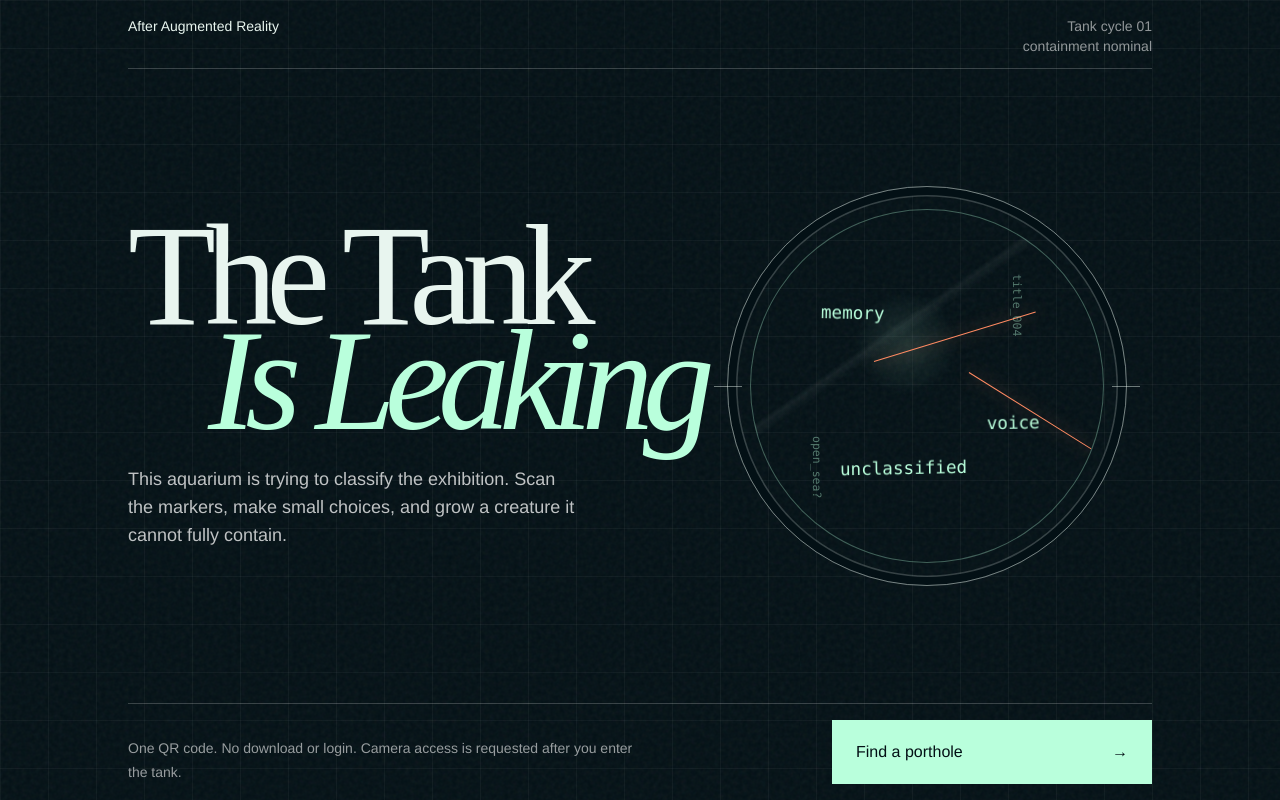
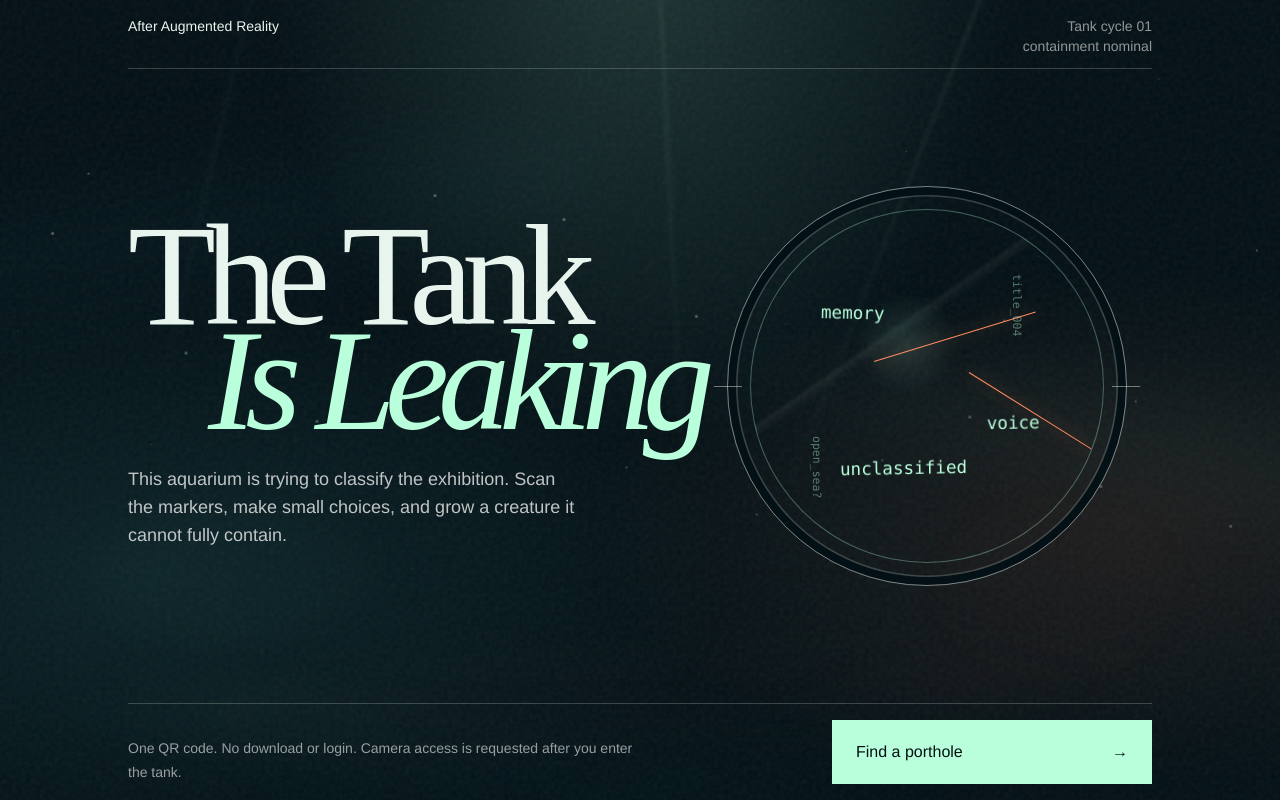
Before and after one commit to Vokabelsalat/after-augmented-reality, a Next.js app: page / in a window 1280 px wide. Built offline with nearby package versions, Linux system fonts and the light colour scheme.

Commit message:
New background

```diff
--- a/src/app/globals.css
+++ b/src/app/globals.css
@@ -46,13 +46,6 @@ a:focus-visible {
 
 .font-display {
   font-family: "Iowan Old Style", Baskerville, "Times New Roman", serif;
-}
-
-.tank-grid {
-  background-image:
-    linear-gradient(rgba(232, 245, 239, 0.045) 1px, transparent 1px),
-    linear-gradient(90deg, rgba(232, 245, 239, 0.045) 1px, transparent 1px);
-  background-size: 3rem 3rem;
 }
 
 .tank-panel {
@@ -186,14 +179,171 @@ a:focus-visible {
     radial-gradient(circle at 56% 84%, rgba(255, 117, 87, 0.06), transparent 26%);
 }
 
+.biome-field {
+  background:
+    radial-gradient(ellipse at 50% -10%, rgba(185, 255, 220, 0.16), transparent 42%),
+    radial-gradient(ellipse at 12% 72%, rgba(62, 146, 153, 0.14), transparent 36%),
+    radial-gradient(ellipse at 88% 66%, rgba(255, 138, 98, 0.1), transparent 34%),
+    var(--abyss);
+}
+
+.biome-screen > .biome-water {
+  z-index: 0;
+}
+
+.biome-screen > :not(.biome-water) {
+  position: relative;
+  z-index: 1;
+}
+
+.biome-water {
+  overflow: hidden;
+}
+
+.biome-water-quiet .biome-current,
+.biome-water-quiet .biome-floor,
+.biome-water-quiet .biome-bloom {
+  opacity: 0.12;
+}
+
+.biome-water-quiet .biome-caustic {
+  opacity: 0.07;
+}
+
+.biome-water-quiet .biome-snow i {
+  opacity: 0.2;
+}
+
+.biome-current {
+  position: absolute;
+  width: 76vw;
+  height: 15vh;
+  border-radius: 50%;
+  opacity: calc(0.1 + var(--tank-progress, 0) * 0.16);
+  filter: blur(2.6rem);
+  mix-blend-mode: screen;
+  animation: biome-current-drift 22s ease-in-out infinite alternate;
+}
+
+.biome-current-one {
+  top: 23%;
+  left: -24%;
+  transform: rotate(-9deg);
+  background: rgba(88, 214, 255, 0.24);
+}
+
+.biome-current-two {
+  top: 49%;
+  right: -31%;
+  animation-delay: -8s;
+  transform: rotate(12deg);
+  background: rgba(185, 255, 220, 0.2);
+}
+
+.biome-current-three {
+  bottom: 8%;
+  left: 8%;
+  animation-delay: -14s;
+  transform: rotate(-4deg);
+  background: rgba(255, 138, 98, 0.14);
+}
+
+.biome-floor {
+  position: absolute;
+  inset: auto -10% -21% -10%;
+  height: 44%;
+  border-radius: 50% 50% 0 0;
+  opacity: 0.58;
+  background:
+    radial-gradient(ellipse at 23% 25%, rgba(185, 255, 220, 0.18), transparent 16%),
+    radial-gradient(ellipse at 71% 18%, rgba(255, 138, 98, 0.16), transparent 13%),
+    radial-gradient(ellipse at 48% 44%, rgba(62, 146, 153, 0.3), transparent 37%);
+  filter: blur(1.2rem);
+  transform: translateY(calc(var(--tank-progress, 0) * 3vh));
+}
+
+.biome-caustic {
+  position: absolute;
+  top: -18%;
+  width: 2px;
+  height: 78%;
+  opacity: 0.12;
+  background: linear-gradient(to bottom, var(--phosphor), transparent);
+  filter: blur(2px);
+  transform-origin: top center;
+  animation: biome-caustic-sway 14s ease-in-out infinite alternate;
+}
+
+.biome-caustic-one { left: 22%; transform: rotate(13deg); }
+.biome-caustic-two { left: 51%; animation-delay: -5s; transform: rotate(-9deg); }
+.biome-caustic-three { right: 19%; animation-delay: -9s; transform: rotate(16deg); }
+
+.biome-bloom {
+  position: absolute;
+  border-radius: 50%;
+  opacity: calc(0.24 + var(--tank-progress, 0) * 0.28);
+  filter: blur(1.3rem);
+  animation: biome-breathe 9s ease-in-out infinite alternate;
+}
+
+.biome-bloom-one {
+  left: 7%;
+  bottom: 17%;
+  width: min(22vw, 19rem);
+  aspect-ratio: 1.8;
+  background: rgba(185, 255, 220, 0.12);
+}
+
+.biome-bloom-two {
+  right: 9%;
+  bottom: 13%;
+  width: min(17vw, 14rem);
+  aspect-ratio: 1.3;
+  animation-delay: -4s;
+  background: rgba(255, 138, 98, 0.1);
+}
+
+.biome-snow i {
+  position: absolute;
+  top: -2rem;
+  left: var(--snow-x);
+  width: var(--snow-size);
+  height: var(--snow-size);
+  border-radius: 50%;
+  opacity: 0.36;
+  background: var(--foam);
+  animation: biome-snow-fall var(--snow-duration) linear var(--snow-delay) infinite;
+}
+
+@keyframes biome-current-drift {
+  from { translate: -3vw -1vh; scale: 0.94 1; }
+  to { translate: 7vw 2vh; scale: 1.1 0.82; }
+}
+
+@keyframes biome-caustic-sway {
+  from { rotate: -4deg; scale: 1 0.9; opacity: 0.06; }
+  to { rotate: 7deg; scale: 1 1.12; opacity: 0.18; }
+}
+
+@keyframes biome-breathe {
+  from { transform: scale(0.82) translateY(0); }
+  to { transform: scale(1.18) translateY(-1.2rem); }
+}
+
+@keyframes biome-snow-fall {
+  from { transform: translate3d(0, -4vh, 0); opacity: 0; }
+  12% { opacity: 0.38; }
+  86% { opacity: 0.24; }
+  to { transform: translate3d(3vw, 104vh, 0); opacity: 0; }
+}
+
 .collective-swim-field {
   bottom: clamp(14rem, 29vh, 20rem);
 }
 
 .tank-taxonomy {
-  display: grid;
-  grid-template-columns: repeat(4, 1fr);
-  padding: 7rem 3rem 18rem;
+  position: absolute;
+  inset: 0;
   color: rgba(232, 245, 239, 0.2);
   font-family: ui-monospace, SFMono-Regular, Menlo, monospace;
   font-size: 0.75rem;
@@ -203,24 +353,33 @@ a:focus-visible {
 }
 
 .tank-taxonomy span {
-  border-left: 1px solid rgba(232, 245, 239, 0.12);
-  padding: 0.75rem;
+  position: absolute;
+  padding: 0.35rem 0.55rem;
+  background: rgba(3, 16, 21, 0.38);
   transition: transform 300ms ease;
 }
 
 .tank-taxonomy span:nth-child(1) {
+  top: 28%;
+  left: 8%;
   transform: translateX(calc(var(--tank-progress, 0) * -4vw)) rotate(calc(var(--tank-progress, 0) * -4deg));
 }
 
 .tank-taxonomy span:nth-child(2) {
+  top: 38%;
+  left: 36%;
   transform: translateY(calc(var(--tank-progress, 0) * 6vh)) rotate(calc(var(--tank-progress, 0) * 3deg));
 }
 
 .tank-taxonomy span:nth-child(3) {
+  top: 25%;
+  right: 13%;
   transform: translateY(calc(var(--tank-progress, 0) * -5vh)) rotate(calc(var(--tank-progress, 0) * -3deg));
 }
 
 .tank-taxonomy span:nth-child(4) {
+  bottom: 32%;
+  right: 28%;
   transform: translateX(calc(var(--tank-progress, 0) * 5vw)) rotate(calc(var(--tank-progress, 0) * 5deg));
 }
 
--- a/src/components/ar/ARScanner.tsx
+++ b/src/components/ar/ARScanner.tsx
@@ -15,6 +15,7 @@ import type {
   TargetDetectionResult,
 } from "@/components/ar/MindARAdapter";
 import { artifacts } from "@/data/artifacts";
+import { BiomeBackdrop } from "@/components/visualization/BiomeBackdrop";
 
 const orbitCategories = Array.from(
   new Map(artifacts.map(({ theme, color }) => [theme, color])).entries(),
@@ -202,8 +203,9 @@ function ARScannerComponent(
 
       {
         (waiting || scannerState === "error") && (
-          <div className="tank-grid absolute inset-0 z-10 flex items-center justify-center bg-[var(--abyss)] px-7">
-            <div className="w-full max-w-sm text-center flex items-center flex-col">
+          <div className="biome-field absolute inset-0 z-10 flex items-center justify-center bg-[var(--abyss)] px-7">
+            <BiomeBackdrop progress={0.42} quiet />
+            <div className="relative z-10 w-full max-w-sm text-center flex items-center flex-col">
               <div className="mb-8 size-24 rounded-full border border-white/40 p-2" aria-hidden="true">
                 <div className="grid size-full place-items-center rounded-full border border-dashed border-[var(--phosphor)] font-mono text-2xl text-[var(--phosphor)]">◎</div>
               </div>
--- a/src/components/collective/CollectiveWall.tsx
+++ b/src/components/collective/CollectiveWall.tsx
@@ -4,6 +4,7 @@ import { useEffect, useMemo, useRef, useState, type CSSProperties } from "react"
 import { CollectiveVisualizationField } from "@/components/collective/CollectiveVisualizationField";
 import { CollectiveHeatmap } from "@/components/collective/CollectiveHeatmap";
 import { PathVisualization } from "@/components/visualization/PathVisualization";
+import { BiomeBackdrop } from "@/components/visualization/BiomeBackdrop";
 import { activeVisualizationCopy } from "@/config/visualization";
 import { artifacts } from "@/data/artifacts";
 import { aggregateContributionDwellTimes } from "@/lib/contributions/heatmap";
@@ -156,8 +157,8 @@ export function CollectiveWall() {
   const wallStyle = { "--tank-progress": dayProgress } as CSSProperties;
 
   return (
-    <main className="collective-wall tank-grid film-grain relative h-screen overflow-hidden bg-[var(--abyss)] text-[var(--foam)]" style={wallStyle} aria-label={`Collective exhibition ${activeVisualizationCopy.collectivePlace}`}>
-      <div className="absolute inset-0 collective-aurora" aria-hidden="true" />
+    <main className="collective-wall biome-field film-grain relative h-screen overflow-hidden bg-[var(--abyss)] text-[var(--foam)]" style={wallStyle} aria-label={`Collective exhibition ${activeVisualizationCopy.collectivePlace}`}>
+      <BiomeBackdrop progress={dayProgress} />
       <div className="tank-leak-stage pointer-events-none absolute inset-0" aria-hidden="true">
         <span /><span /><span />
       </div>
--- a/src/components/exhibition/IntroScreen.tsx
+++ b/src/components/exhibition/IntroScreen.tsx
@@ -2,12 +2,14 @@
 
 import { useAppDispatch } from "@/store/hooks";
 import { startJourney } from "@/store/journeySlice";
+import { BiomeBackdrop } from "@/components/visualization/BiomeBackdrop";
 
 export function IntroScreen() {
   const dispatch = useAppDispatch();
 
   return (
-    <main className="tank-grid film-grain relative min-h-dvh overflow-hidden bg-[var(--abyss)] px-5 text-[var(--foam)]">
+    <main className="biome-field biome-screen film-grain relative min-h-dvh overflow-hidden bg-[var(--abyss)] px-5 text-[var(--foam)]">
+      <BiomeBackdrop progress={0.26} quiet />
       <div className="safe-top relative z-10 mx-auto flex min-h-dvh w-full max-w-5xl flex-col">
         <header className="flex items-start justify-between border-b border-white/20 pb-3 text-sm">
           <span>After Augmented Reality</span>
--- a/src/components/journey/JourneyFinal.tsx
+++ b/src/components/journey/JourneyFinal.tsx
@@ -13,6 +13,7 @@ import { themes } from "@/data/themes";
 import { PathVisualization } from "@/components/visualization/PathVisualization";
 import { activeVisualizationCopy } from "@/config/visualization";
 import dynamic from "next/dynamic";
+import { BiomeBackdrop } from "@/components/visualization/BiomeBackdrop";
 
 const GeneratedNarrative = dynamic(() =>
   import("@/components/journey/GeneratedNarrative").then(
@@ -40,7 +41,8 @@ export function JourneyFinal() {
   }, [dispatch, journey.completedAt]);
 
   return (
-    <main className="tank-grid film-grain safe-top safe-bottom min-h-dvh overflow-x-hidden bg-[var(--abyss)] px-5">
+    <main className="biome-field biome-screen film-grain safe-top safe-bottom relative min-h-dvh overflow-x-hidden bg-[var(--abyss)] px-5">
+      <BiomeBackdrop progress={0.88} />
       <header className="relative z-10 flex items-center justify-between">
         <Link href="/" className="font-display text-2xl tracking-[-0.04em]">
           The Tank Is Leaking
--- a/src/components/journey/JourneyScreen.tsx
+++ b/src/components/journey/JourneyScreen.tsx
@@ -11,6 +11,7 @@ import {
 } from "@/store/selectors";
 import { PathVisualization } from "@/components/visualization/PathVisualization";
 import { activeVisualizationCopy, visualizationDesign } from "@/config/visualization";
+import { BiomeBackdrop } from "@/components/visualization/BiomeBackdrop";
 
 export function JourneyScreen() {
   const dispatch = useAppDispatch();
@@ -21,7 +22,8 @@ export function JourneyScreen() {
   const readyToRelease = discoveries.length >= 3;
 
   return (
-    <main className="tank-grid film-grain safe-top safe-bottom flex min-h-dvh flex-col overflow-x-hidden bg-[var(--abyss)] px-5">
+    <main className="biome-field biome-screen film-grain safe-top safe-bottom relative flex min-h-dvh flex-col overflow-x-hidden bg-[var(--abyss)] px-5">
+      <BiomeBackdrop progress={Math.min(0.82, 0.24 + discoveries.length * 0.1)} quiet />
       <header className="flex items-start justify-between">
         <div>
           <p className="text-sm text-white/50">Provisional specimen record</p>
--- /dev/null
+++ b/src/components/visualization/BiomeBackdrop.tsx
@@ -0,0 +1,40 @@
+import type { CSSProperties } from "react";
+
+export function BiomeBackdrop({
+  progress = 0.38,
+  quiet = false,
+}: {
+  progress?: number;
+  quiet?: boolean;
+}) {
+  return (
+    <div
+      className={`biome-water pointer-events-none absolute inset-0 ${quiet ? "biome-water-quiet" : ""}`}
+      style={{ "--tank-progress": progress } as CSSProperties}
+      aria-hidden="true"
+    >
+      <span className="biome-current biome-current-one" />
+      <span className="biome-current biome-current-two" />
+      <span className="biome-current biome-current-three" />
+      <span className="biome-floor" />
+      <span className="biome-caustic biome-caustic-one" />
+      <span className="biome-caustic biome-caustic-two" />
+      <span className="biome-caustic biome-caustic-three" />
+      <span className="biome-bloom biome-bloom-one" />
+      <span className="biome-bloom biome-bloom-two" />
+      <div className="biome-snow">
+        {Array.from({ length: 28 }, (_, index) => (
+          <i
+            key={index}
+            style={{
+              "--snow-x": `${(index * 37) % 101}%`,
+              "--snow-delay": `${-(index % 11) * 1.7}s`,
+              "--snow-duration": `${12 + (index % 9) * 2}s`,
+              "--snow-size": `${1 + (index % 3)}px`,
+            } as CSSProperties}
+          />
+        ))}
+      </div>
+    </div>
+  );
+}
```
